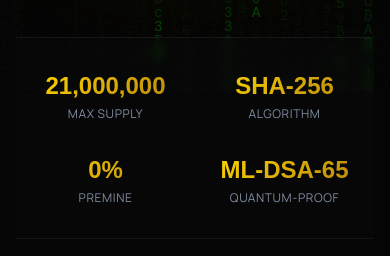
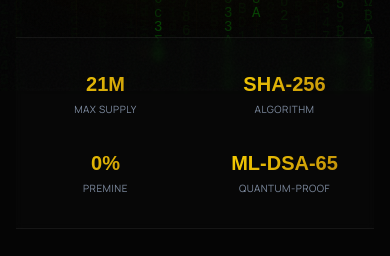
Before and after one commit to Bricscoin2026/Bricscoin, a React (Create React App) app in the folder frontend/: page / in a window 390 px wide. Shown: the part 753-1009 px from the top of the page. Built offline with nearby package versions, Linux system fonts and the light colour scheme; no server answers; a web font is replaced by a local one.

Commit message:
auto-commit for 387928df-4121-478f-8676-ed011968af59

```diff
--- a/frontend/src/pages/Landing.jsx
+++ b/frontend/src/pages/Landing.jsx
@@ -204,17 +204,17 @@ export default function Landing() {
       <section className="relative z-10 border-y border-white/[0.06] bg-white/[0.01] backdrop-blur-sm">
         <div className="max-w-6xl mx-auto px-4 py-8 grid grid-cols-2 sm:grid-cols-4 gap-8 text-center">
           {[
-            { label: "Max Supply", value: <AnimCounter target={21000000} />, suffix: "BRICS" },
+            { label: "Max Supply", value: "21M", suffix: "BRICS" },
             { label: "Algorithm", value: "SHA-256", static: true },
             { label: "Premine", value: "0%", static: true },
             { label: "Quantum-Proof", value: "ML-DSA-65", static: true },
           ].map((stat, i) => (
             <motion.div key={i} initial={{ opacity: 0, y: 20 }} whileInView={{ opacity: 1, y: 0 }}
               viewport={{ once: true }} transition={{ delay: i * 0.1 }}>
-              <p className="text-2xl sm:text-3xl font-heading font-bold gold-text">
+              <p className="text-xl sm:text-2xl md:text-3xl font-heading font-bold gold-text break-words">
                 {stat.static ? stat.value : stat.value}
               </p>
-              <p className="text-xs text-muted-foreground mt-1 uppercase tracking-wider">{stat.label}</p>
+              <p className="text-[10px] sm:text-xs text-muted-foreground mt-1 uppercase tracking-wider">{stat.label}</p>
             </motion.div>
           ))}
         </div>
```
Also changed, not shown: 1 other file (tests, documents, lock files or other folders).
